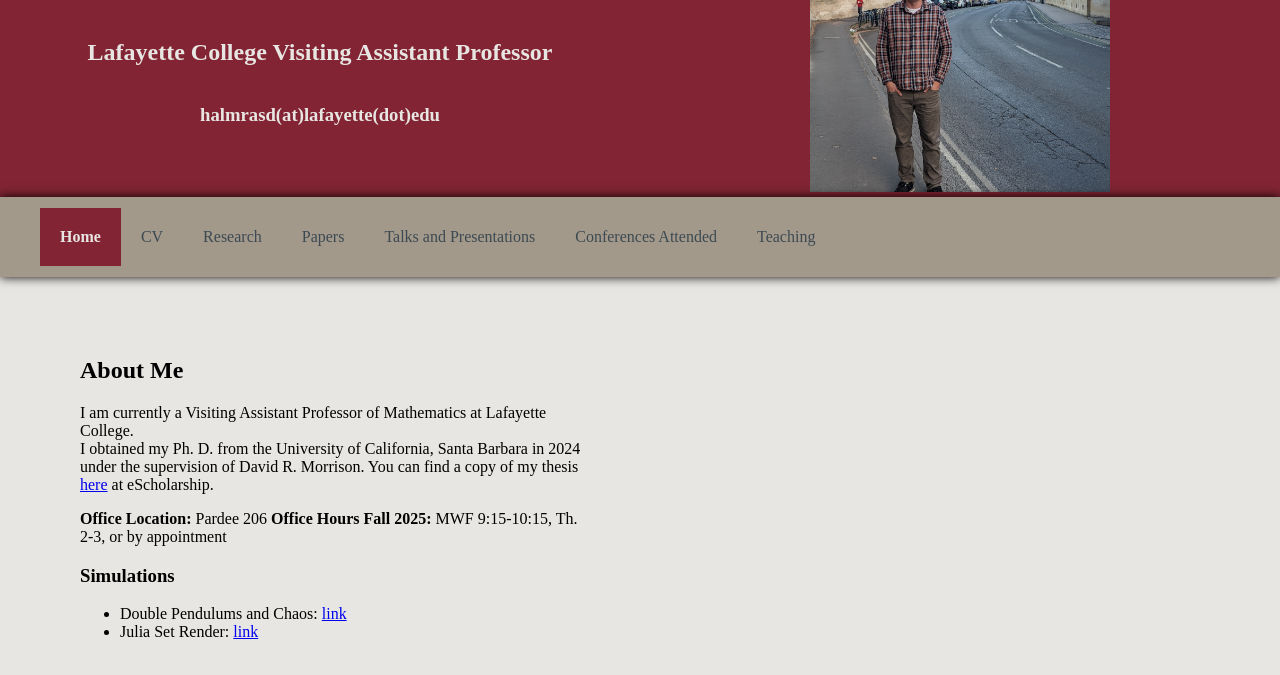
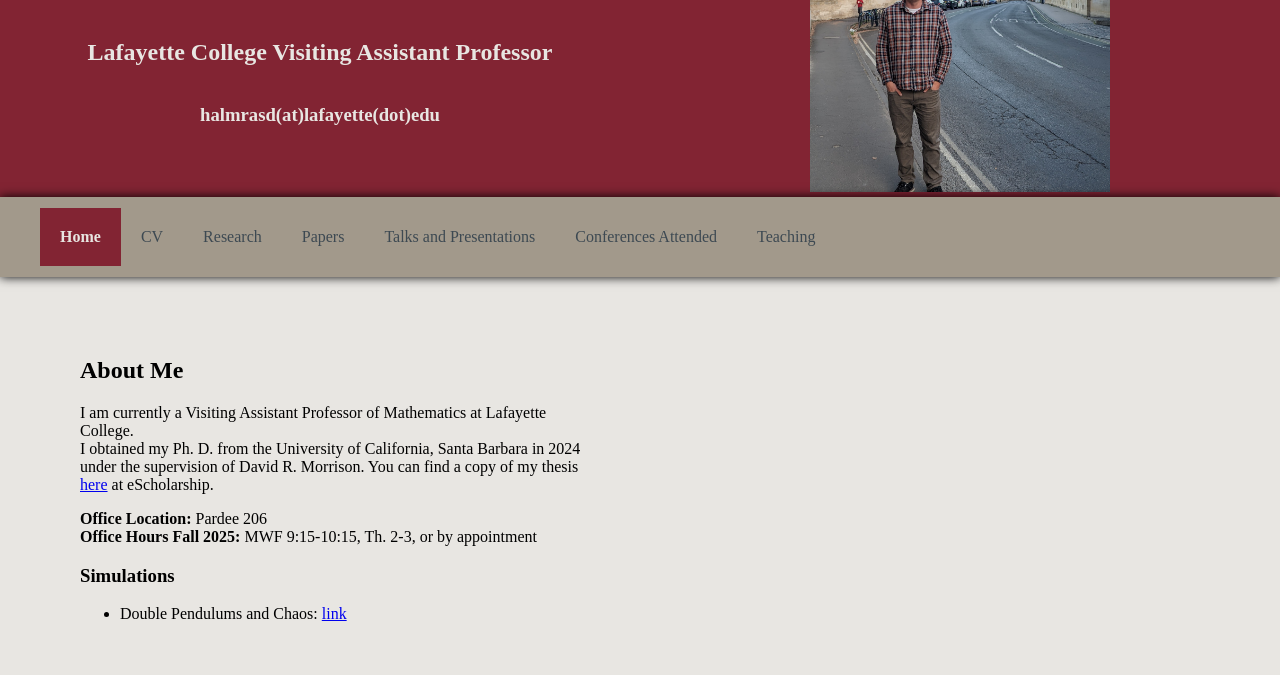
Before and after one commit to DanielHalmrast/DanielHalmrast.github.io, a plain HTML site: page index.html in a window 1280 px wide. Shown: the part 113-788 px from the top of the page. Drawn offline with nearby package versions, Linux system fonts and the light colour scheme.

Commit message:
new cv and index.html formatting error fix

```diff
--- a/index.html
+++ b/index.html
@@ -36,6 +36,7 @@
 
                 <p>
                 <b>Office Location:</b> Pardee 206
+                <br>
                 <b>Office Hours Fall 2025:</b> MWF 9:15-10:15, Th. 2-3, or by appointment
                 </p>
 
@@ -44,8 +45,7 @@
                     <li>Double Pendulums and Chaos:
                 <a href='simulations/chaosDoublePendulum/doublePendulum.html'>link</a>
                     </li>
-                    <li>Julia Set Render:
-                <a href='simulations/juliaSet/julia.html'>link</a>
+                </ul>
 
 
             </div>
```
Also changed, not shown: 1 other file.
